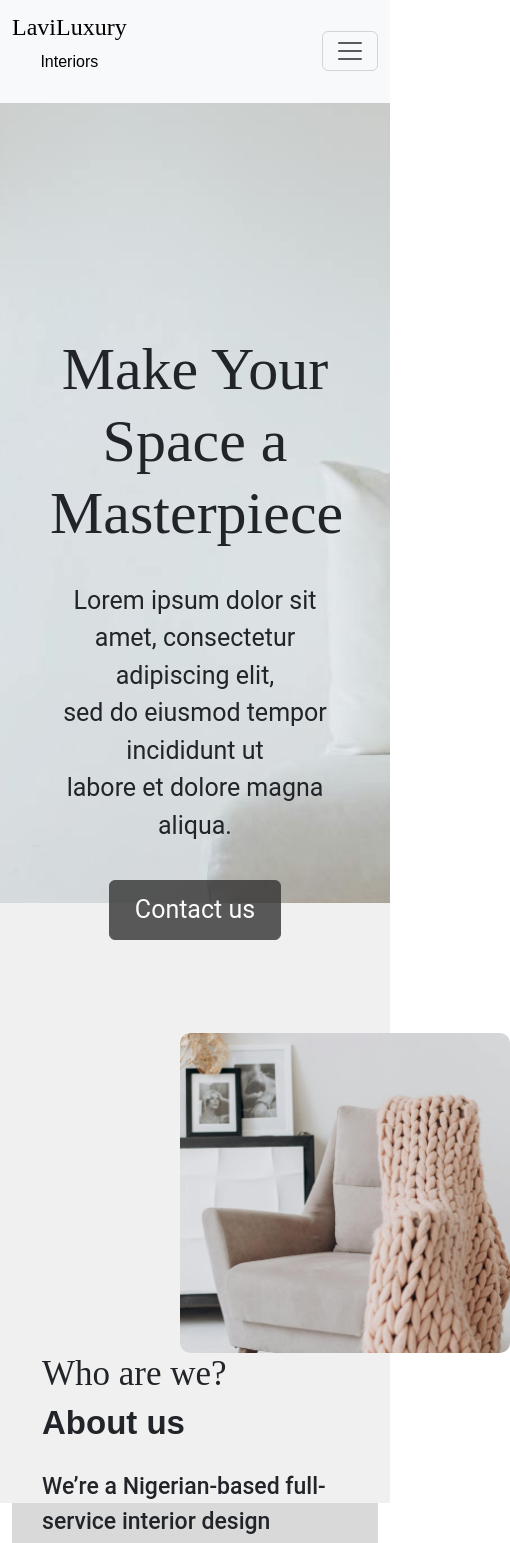
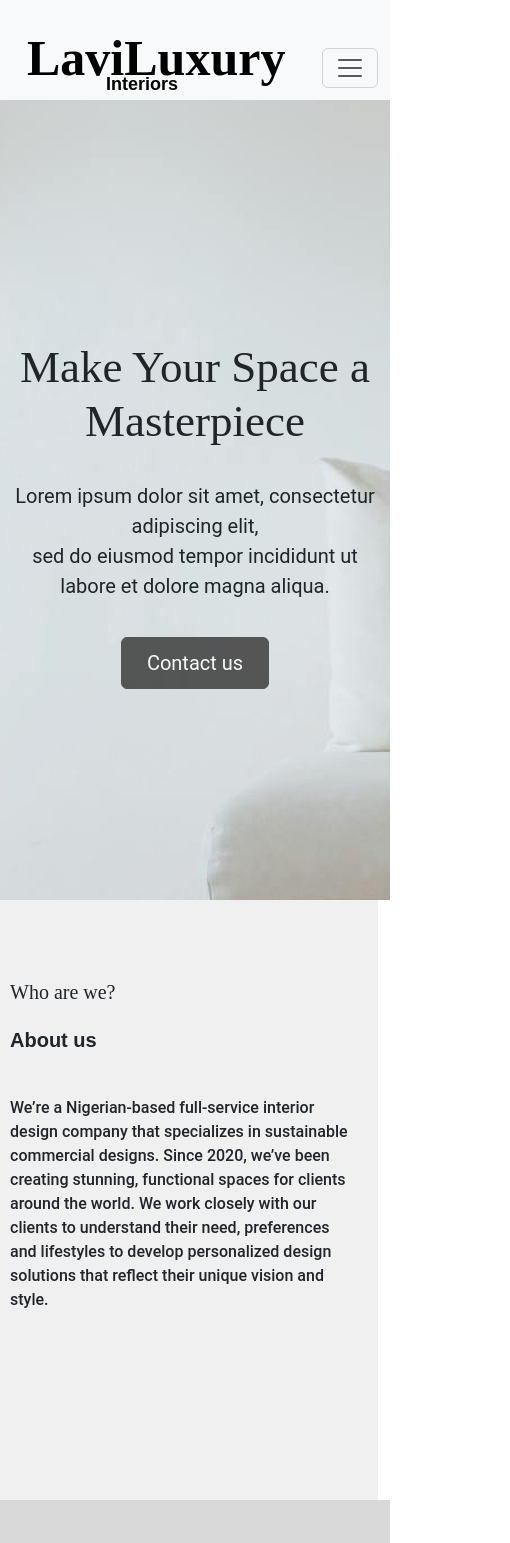
Before and after one commit to Tamarahhh/laviluxury, a React (Create React App) app: page / in a window 390 px wide. Shown: the top 1543 px of the page, 510 px wide, since content can reach past the window. Built offline with nearby package versions, Linux system fonts and the light colour scheme.

Commit message:
made website more responsive

```diff
--- a/src/About.css
+++ b/src/About.css
@@ -1,17 +1,16 @@
 .About {
   background: #f1f0f0;
+  width: 100%;
   height: 600px;
-  padding: 130px 30px;
+  padding: 80px 10px;
 }
 
 .About .image {
-  background-image: url(./images/about-img.png);
   background-size: cover;
-  width: 360px;
+  width: 370px;
   height: 320px;
   border-radius: 10px;
-  margin-left: 150px;
-  margin-right: 30px;
+  margin-left: 100px;
 }
 
 .About h2 {
@@ -34,3 +33,27 @@
   text-align: left;
   padding-top: 20px;
 }
+
+@media (max-width: 900px) {
+  .About {
+    text-align: center;
+    padding: 80px 10px;
+  }
+
+  .About h2 {
+    font-size: 20px;
+  }
+
+  .About img {
+    width: 300;
+    height: 300px;
+  }
+
+  .About h3 {
+    font-size: 20px;
+  }
+
+  .About p {
+    font-size: 16px;
+  }
+}
--- a/src/About.js
+++ b/src/About.js
@@ -1,23 +1,24 @@
 import React from "react";
 import "./About.css";
+import about from "./images/about.png";
 
 export default function About() {
   return (
-    <div className="container">
-      <div className="row About" id="about">
-        <div className="col-md-6 image"></div>
-        <div className="col-md-6">
-          <h2>Who are we?</h2>
-          <h3>About us</h3>
-          <p>
-            We’re a Nigerian-based full-service interior design company that
-            specializes in sustainable commercial designs. Since 2020, we’ve
-            been creating stunning, functional spaces for clients around the
-            world. We work closely with our clients to understand their need,
-            preferences and lifestyles to develop personalized design solutions
-            that reflect their unique vision and style.
-          </p>
-        </div>
+    <div className="row About" id="about">
+      <div className="col d-none d-md-block image">
+        <img src={about} className="img-fluid" alt="sofa" />
+      </div>
+      <div className="col-md-6">
+        <h2 className="mb-4">Who are we?</h2>
+        <h3 className="mb-4">About us</h3>
+        <p className="mb-4">
+          We’re a Nigerian-based full-service interior design company that
+          specializes in sustainable commercial designs. Since 2020, we’ve been
+          creating stunning, functional spaces for clients around the world. We
+          work closely with our clients to understand their need, preferences
+          and lifestyles to develop personalized design solutions that reflect
+          their unique vision and style.
+        </p>
       </div>
     </div>
   );
--- a/src/App.css
+++ b/src/App.css
@@ -2,47 +2,4 @@
   text-align: center;
 }
 
-.home {
-  background-image: url(./images/homepage-image.png);
-  background-size: cover;
-  width: 100%;
-  height: 800px;
-  text-align: center;
-  padding: 230px 50px;
-}
-
-.home h1 {
-  font-family: "Quintessential", serif;
-  font-size: 60px;
-  font-weight: 500;
-  padding-bottom: 25px;
-}
-
-.home p {
-  font-family: "Roboto", sans-serif;
-  font-size: 25px;
-  font-weight: 600px;
-  display: flex;
-  align-items: center;
-  justify-content: center;
-  padding-bottom: 20px;
-}
-
-.home .btn {
-  font-family: "Roboto", sans-serif;
-  font-size: 25px;
-  font-weight: 400px;
-  background: #343333;
-  opacity: 0.8;
-  padding: 10px 25px;
-  border: 1px solid #343333;
-  transition: 0.3s ease-in-out;
-}
-
-.home .btn:hover {
-  color: #343333;
-  background: #f1f0f0;
-  border: 1px solid #343333;
-}
-
 @import url("https://fonts.googleapis.com/css2?family=Dancing+Script:wght@400..700&family=Poppins:ital,wght@0,100;0,200;0,300;0,400;0,500;0,600;0,700;0,800;0,900;1,100;1,200;1,300;1,400;1,500;1,600;1,700;1,800;1,900&family=Quintessential&family=Roboto:ital,wght@0,100;0,300;0,400;0,500;0,700;0,900;1,100;1,300;1,400;1,500;1,700;1,900&display=swap");
--- a/src/Footer.css
+++ b/src/Footer.css
@@ -20,6 +20,7 @@
 .contact-text {
   text-align: left;
   padding-top: 15px;
+  opacity: 0.9;
 }
 
 .socials .instagram {
@@ -89,3 +90,39 @@
 .Footer .copyright {
   padding-top: 35px;
 }
+
+@media (max-width: 900px) {
+  .Footer {
+    text-align: center;
+    padding: 10px 0;
+  }
+  .Footer .logo {
+    padding: 0;
+  }
+
+  .logo h1 {
+    font-size: 50px;
+  }
+
+  .logo p {
+    font-size: 18px;
+  }
+
+  .contact-text {
+    font-size: 14px;
+    padding-top: 0;
+  }
+
+  .Footer .socials {
+    padding-top: 10px;
+    gap: 45px;
+  }
+
+  .links h2 {
+    font-size: 25px;
+  }
+
+  .subscribe-form h2 {
+    font-size: 18px;
+  }
+}
--- a/src/Header.css
+++ b/src/Header.css
@@ -1,25 +1,51 @@
 .Header {
+  height: 100px;
   background: #d9d9d9;
-  padding: 15px 0;
+  display: flex;
+  justify-content: space-around;
+}
+.Header ul {
+  display: flex;
+  justify-content: space-between;
+  padding: 30px 5px 30px 20px;
+  gap: 20px;
 }
 
+ul li {
+  font-family: "Roboto", sans-serif;
+  font-weight: 400;
+  font-size: 20px;
+  display: flex;
+  justify-content: space-between;
+  text-decoration: none;
+}
+.logo {
+  max-width: 265px;
+  height: 95px;
+  padding-left: 15px;
+}
 .logo h1 {
   font-family: "Dancing Script", cursive;
-  font-size: 1.5rem;
+  font-size: 60px;
+  font-weight: bold;
+  padding-top: 15px;
 }
 
 .logo p {
   font-family: "Poppins", sans-serif;
-  font-size: 1rem;
+  font-size: 20px;
+  font-weight: 600;
+  position: relative;
+  top: -25px;
+  left: -10px;
 }
 
-.navbar-nav .nav-item .nav-link {
-  font-family: "Roboto", sans-serif;
-  font-weight: 400;
-  font-size: 1rem;
+li a {
+  text-decoration: none;
   color: #000;
+  transition: 0.3s ease-in-out;
 }
 
-.navbar-nav .nav-item .nav-link:hover {
+li a:hover {
   text-decoration: underline;
 }
--- a/src/Header.js
+++ b/src/Header.js
@@ -5,7 +5,7 @@ export default function Header() {
   return (
     <header className="Header navbar navbar-expand-lg navbar-light bg-light">
       <div className="container">
-        <div className="navbar-brand logo">
+        <div className="navbar-brand logo mb-4">
           <h1>LaviLuxury</h1>
           <p>Interiors</p>
         </div>
@@ -14,10 +14,16 @@ export default function Header() {
           type="button"
           data-toggle="collapse"
           data-target="#navbarNav"
+          aria-controls="navbarNav"
+          aria-expanded="false"
+          aria-label="Toggle navigation"
         >
           <span className="navbar-toggler-icon"></span>
         </button>
-        <div className="collapse navbar-collapse" id="navbarNav">
+        <div
+          className="collapse navbar-collapse justify-content-end"
+          id="navbarNav"
+        >
           <ul className="navbar-nav ml-auto">
             <li className="nav-item">
               <a className="nav-link" href="/">
--- /dev/null
+++ b/src/Homepage.css
@@ -0,0 +1,59 @@
+.home {
+  background-image: url(./images/homepage-image.png);
+  background-size: cover;
+  height: 800px;
+  text-align: center;
+  padding: 230px 50px;
+}
+
+.home h1 {
+  font-family: "Quintessential", serif;
+  font-size: 60px;
+  font-weight: 500;
+  padding-bottom: 25px;
+}
+
+.home p {
+  font-family: "Roboto", sans-serif;
+  font-size: 25px;
+  font-weight: 600px;
+  display: flex;
+  align-items: center;
+  justify-content: center;
+  padding-bottom: 20px;
+}
+
+.home .btn {
+  font-family: "Roboto", sans-serif;
+  font-size: 25px;
+  font-weight: 400px;
+  background: #343333;
+  opacity: 0.8;
+  padding: 10px 25px;
+  border: 1px solid #343333;
+  transition: 0.3s ease-in-out;
+}
+
+.home .btn:hover {
+  color: #343333;
+  background: #f1f0f0;
+  border: 1px solid #343333;
+}
+
+@media (max-width: 900px) {
+  .home {
+    padding: 240px 10px;
+  }
+
+  .home h1 {
+    font-size: 45px;
+  }
+
+  .home p {
+    font-size: 20px;
+  }
+
+  .home .btn {
+    font-size: 20px;
+  }
+}
--- a/src/Homepage.js
+++ b/src/Homepage.js
@@ -1,9 +1,9 @@
 import React from "react";
-import "./App.css";
+import "./Homepage.css";
 
 export default function Homepage() {
   return (
-    <div className="home">
+    <div className="home text-center">
       <h1>Make Your Space a Masterpiece</h1>
       <p>
         Lorem ipsum dolor sit amet, consectetur adipiscing elit,
--- a/src/Project.js
+++ b/src/Project.js
@@ -6,23 +6,30 @@ import office from "./images/office.png";
 
 export default function Project() {
   return (
-    <div className="container">
     <div className="Projects" id="projects">
       <h2>Our Projects</h2>
       <h3>Designing dreams, one concept at a time.</h3>
       <div className="row content d-flex justify-content-center">
-          <div className="col-md-4">
-            <img className="Apartment" src={apartment} alt="luxury apartment" />
+        <div className="col-sm-4">
+          <img
+            className="Apartment img-fluid"
+            src={apartment}
+            alt="luxury apartment"
+          />
           <h3>Luxury Apartment</h3>
           <p>Lagos, Nigeria</p>
         </div>
-          <div className="col-md-4">
-            <img className="Salon" src={salon} alt="beauty salon" />
+        <div className="col-sm-4">
+          <img className="Salon img-fluid" src={salon} alt="beauty salon" />
           <h3>Beauty Salon</h3>
           <p>Lagos, Nigeria</p>
         </div>
-          <div className="col-md-4">
-            <img className="col-4 Office" src={office} alt="office space" />
+        <div className="col-sm-4">
+          <img
+            className="col-4 Office img-fluid"
+            src={office}
+            alt="office space"
+          />
           <h3>Office Space</h3>
           <p>Abuja, Nigeria</p>
         </div>
@@ -31,6 +38,5 @@ export default function Project() {
         View more
       </button>
     </div>
-    </div>
   );
 }
--- a/src/Service.css
+++ b/src/Service.css
@@ -85,3 +85,33 @@
   width: 60px;
   height: 60px;
 }
+
+@media (max-width: 900px) {
+  .Service {
+    text-align: center;
+    padding: 50px 0;
+  }
+
+  .Service h2 {
+    font-size: 20px;
+  }
+
+  .Service h3 {
+    font-size: 20px;
+  }
+
+  .Service p {
+    font-size: 15px;
+  }
+
+  .Service .box {
+    height: 200px;
+    width: 250px;
+    text-align: center;
+    padding: 10px;
+  }
+
+  .Service img {
+    display: none;
+  }
+}
--- a/src/Service.js
+++ b/src/Service.js
@@ -9,13 +9,12 @@ import renovation from "./images/renovation.png";
 
 export default function Service() {
   return (
-    <div className="container">
     <div className="Service" id="services">
       <h3>What do we offer?</h3>
       <h2>Our Services</h2>
 
       <div className="row service-content">
-          <div className="col-md-4 box">
+        <div className="col-sm-4 box">
           <img
             className="management img-fluid"
             src={management}
@@ -27,7 +26,7 @@ export default function Service() {
             eiusmod tempor incididunt ut labore et dolore magna aliqua.
           </p>
         </div>
-          <div className="col-md-4 box">
+        <div className="col-sm-4 box">
           <img
             className="planning img-fluid"
             src={planning}
@@ -39,7 +38,7 @@ export default function Service() {
             eiusmod tempor incididunt ut labore et dolore magna aliqua.
           </p>
         </div>
-          <div className="col-md-4 box">
+        <div className="col-sm-4 box">
           <img className="styling img-fluid" src={styling} alt="styling" />
           <h2>Styling</h2>
           <p>
@@ -87,6 +86,5 @@ export default function Service() {
         </div>
       </div>
     </div>
-    </div>
   );
 }
--- a/src/Testimonial.js
+++ b/src/Testimonial.js
@@ -29,7 +29,6 @@ const testimonials = [
 
 export default function Testimonial() {
   return (
-    <div className="container">
     <div className="Testimonial">
       <h3>What our clients say</h3>
       <h2>Testimonials</h2>
@@ -54,6 +53,5 @@ export default function Testimonial() {
         ))}
       </Carousel>
     </div>
-    </div>
   );
 }
```
Also changed, not shown: src/images/about.png (renamed from src/images/about-img.png). Lines whose indentation alone changed are shown as unchanged.
